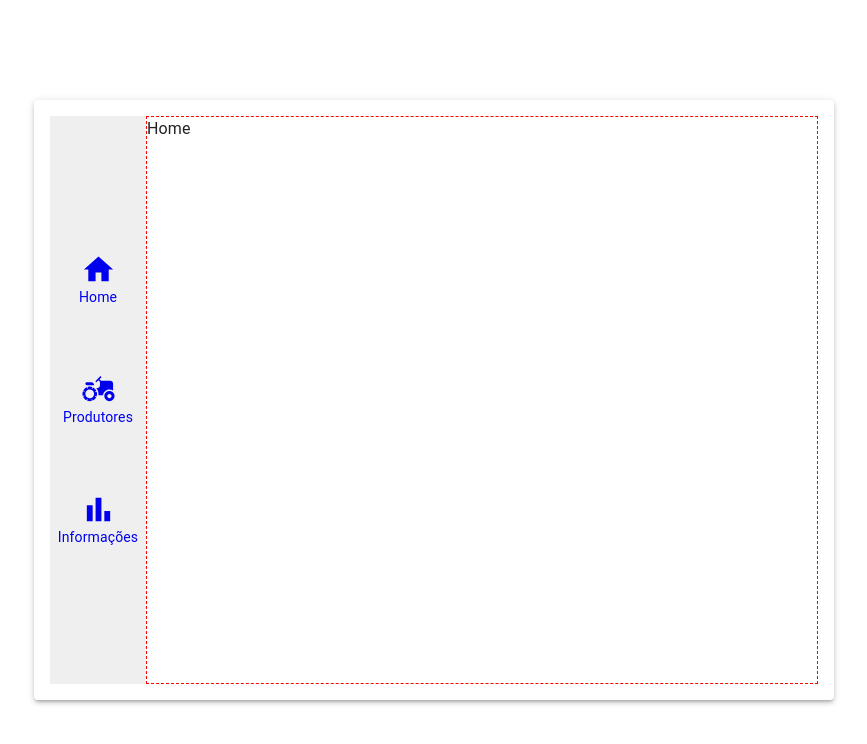
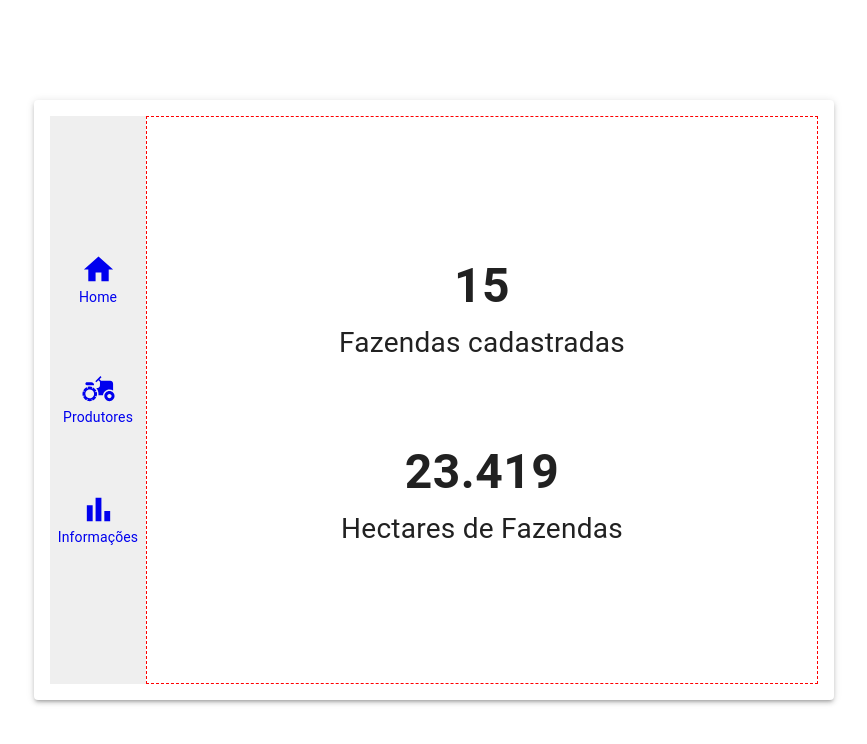
Before and after one commit to antero-ok/brain-ag, a React (Vite) app: page / in a window 1280 px wide. Shown: the top 744 px of the page, without its empty margins (206-1073 px from the left). Built offline with nearby package versions, Linux system fonts and the light colour scheme.

Commit message:
feat(ui): home improvements and farms data

```diff
--- a/src/pages/Home.tsx
+++ b/src/pages/Home.tsx
@@ -1,7 +1,47 @@
-import React from 'react';
+import { FC } from 'react';
+import { Box, Container, Typography } from '@mui/material';
+import { useAppSelector } from '../global/store';
+import { formatLongNumber } from '../utils/functions';
 
-const Home = () => {
-  return <div>Home</div>;
+const Home: FC = () => {
+  const { producersList } = useAppSelector((state) => state.producer);
+  const totalFarms = producersList.length;
+  const totalFarmsArea = producersList.reduce(
+    (acc, curr) => acc + (curr.farmArea ?? 0),
+    0
+  );
+
+  return (
+    <Container
+      sx={{
+        width: 1,
+        height: 1,
+        display: 'flex',
+        flexDirection: 'column',
+        alignItems: 'center',
+        justifyContent: 'center',
+        gap: '72px',
+      }}
+    >
+      <Box>
+        <Typography align="center" fontWeight="bold" fontSize={48}>
+          {formatLongNumber(totalFarms)}
+        </Typography>
+        <Typography align="center" fontSize={28}>
+          Fazendas cadastradas
+        </Typography>
+      </Box>
+
+      <Box>
+        <Typography align="center" fontWeight="bold" fontSize={48}>
+          {formatLongNumber(totalFarmsArea)}
+        </Typography>
+        <Typography align="center" fontSize={28}>
+          Hectares de Fazendas
+        </Typography>
+      </Box>
+    </Container>
+  );
 };
 
 export default Home;
--- a/src/utils/functions.ts
+++ b/src/utils/functions.ts
@@ -11,3 +11,19 @@
 export const sanitizeString = (value: string) => {
   return value?.normalize('NFD').replace(/[\u0300-\u036f]/g, '');
 };
+
+/**
+ * Returns formatted number
+ * @param {number} value Value to be formatted
+ * @returns {string} String formatted to Brazilian standards
+ *
+ * @example
+ * formatLongNumber(1000.45)
+ * // 1.000,45
+ */
+export const formatLongNumber = (value: number): string => {
+  return value.toLocaleString('pt-BR', {
+    minimumFractionDigits: 0,
+    maximumFractionDigits: 2,
+  });
+};
```
